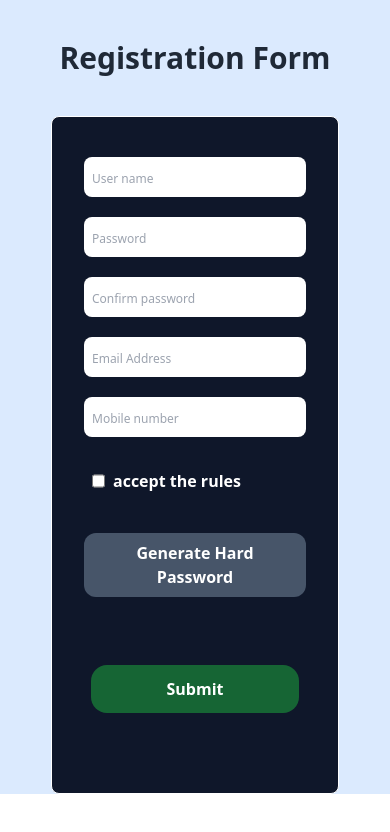
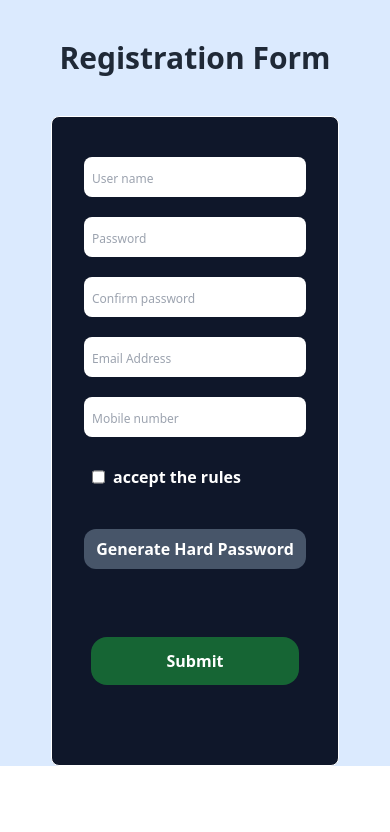
Before and after one commit to zahra-hjri/form-validation-Yup, a React (Vite) app: page / in a window 390 px wide. Shown: the top 832 px of the page. Built offline with nearby package versions, Linux system fonts and the light colour scheme.

Commit message:
handling the check box

```diff
--- a/src/components/FormValidation.jsx
+++ b/src/components/FormValidation.jsx
@@ -37,7 +37,7 @@ const SignupForm = () => {
       confirmPassword:'',
       email: '',
       mobileNumber:'',
-      checkRule: "",
+      checkRule: false,
     },
     validationSchema: Yup.object({
       userName: Yup.string()
@@ -64,7 +64,7 @@ const SignupForm = () => {
       .required('Required'),
 
       checkRule:Yup.boolean()
-      .test('is-checked', 'Checkbox must be checked', value => value === true),
+      .test('is-checked', 'read and accept the rules', value => value === true),
 
 
     }),
@@ -159,7 +159,7 @@ const SignupForm = () => {
       {formik.errors.checkRule ? (
             <div className='text-red-500 text-sm md:text-md' >{formik.errors.checkRule}</div>
           ) : null}
-          <div className='flex mt-3 mb-7 ml-2'>
+          <div className='flex mt-2 mb-7 ml-2'>
           <input
             name="checkRule"
             checked={formik.checkRule}
@@ -170,7 +170,7 @@ const SignupForm = () => {
           </div>
 
       <div className='flex flex-col md:flex-row  justify-around my-3'>
-        <button className='bg-slate-600 w-auto text-white font-bold rounded-xl py-2 px-7' type="button" onClick={generatePassword}>
+        <button className='bg-slate-600 w-auto text-white font-bold rounded-xl py-2 px-2 md:px-7' type="button" onClick={generatePassword}>
           Generate Hard Password
         </button>
        <p className='text-slate-600 font-bold p-2 md:pt-1'>{handelGeneratePassword}</p>
```
Also changed, not shown: src/middleware/validation.js (deleted, +0 -35 lines), src/schema/SingupSchema.js (deleted, +0 -10 lines).
